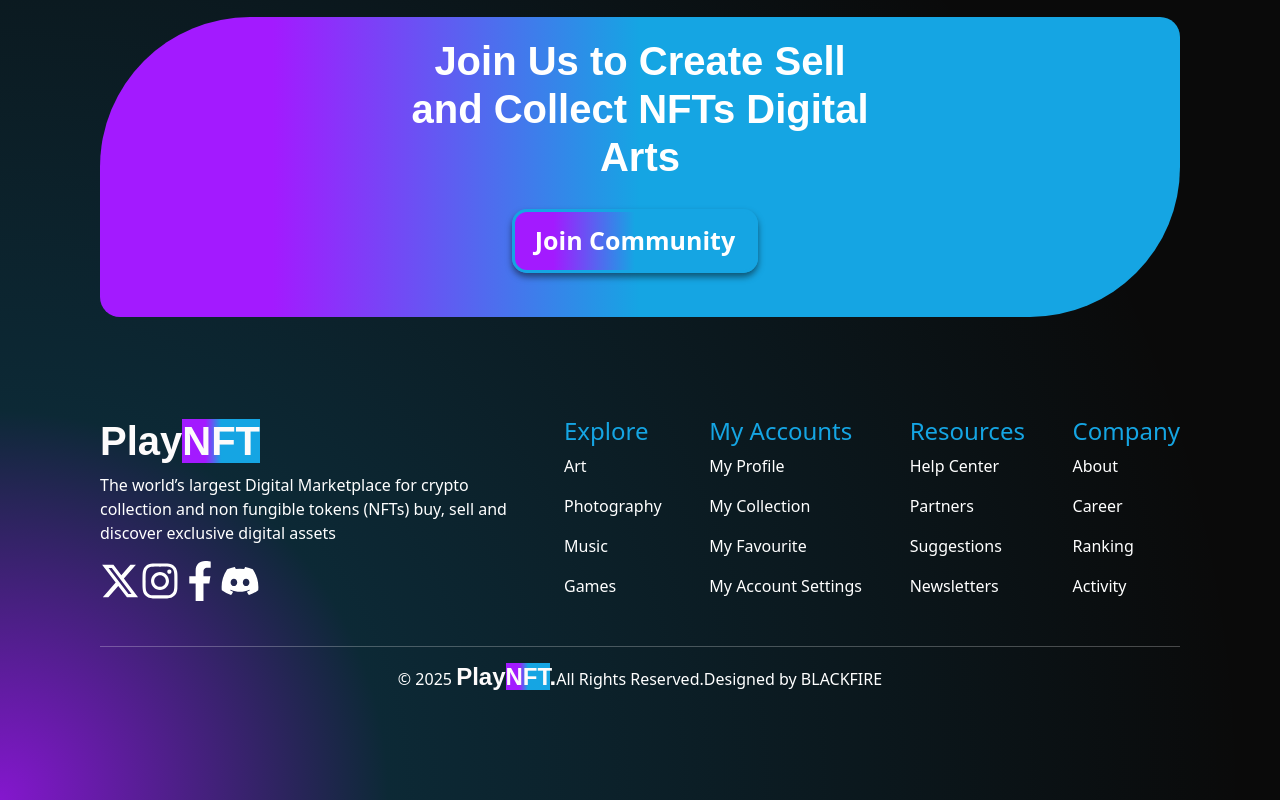
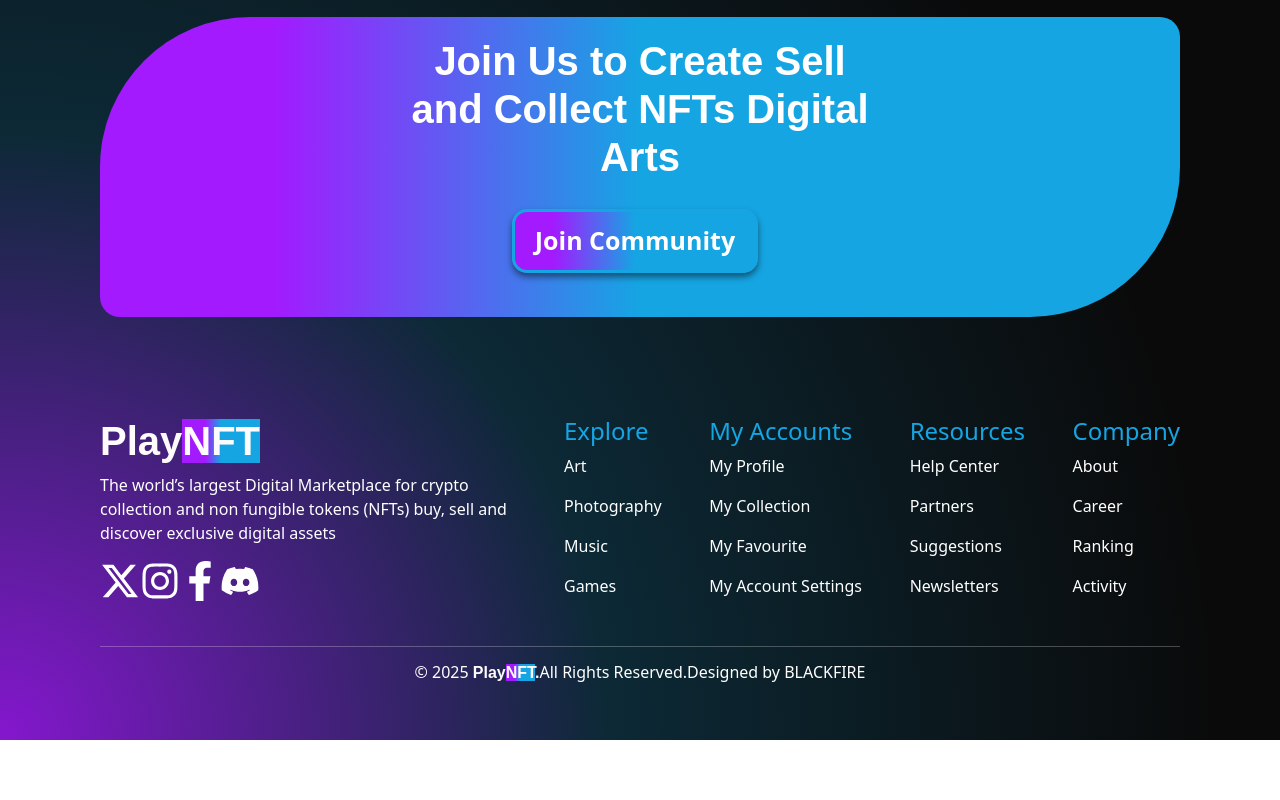
Before and after one commit to BeLaughter/Nftpage, a React (Vite) app: page /news in a window 1280 px wide. Shown: the part 1125-1925 px from the top of the page. After the commit the page ends 1865 px from the top, so only its background shows below. Built offline with nearby package versions, Linux system fonts and the light colour scheme.

Commit message:
my changes commit

```diff
--- a/src/App.css
+++ b/src/App.css
@@ -72,3 +72,6 @@ ul li {
 .btn {
   box-shadow: 0 8px 16px 0 rgba(0, 0, 0, 0.2), 0 6px 20px 0 rgba(0, 0, 0, 0.19);
 }
+.btn:hover {
+  color: rgb(131, 7, 247);
+}
--- a/src/Components/Footer.css
+++ b/src/Components/Footer.css
@@ -52,6 +52,7 @@
 @media (min-width: 769px) {
   .footer {
     padding: 100px;
+    padding-bottom: 50px !important;
     color: white;
   }
   .flex-item1 {
@@ -94,7 +95,7 @@
     text-decoration: none;
     font-weight: bold;
     font-family: "poppings", sans-serif;
-    font-size: 1.5rem;
+    font-size: 1rem;
   }
 }
 
@@ -105,7 +106,7 @@
   background-image: radial-gradient(
     circle at left bottom,
     /* Move blob to the left bottom */ rgba(163, 26, 255, 0.8) 0%,
-    /* Vibrant purple */ rgba(21, 165, 227, 0.2) 25%,
+    /* Vibrant purple */ rgba(21, 165, 227, 0.2) 40%,
     /* Subtle blue fade */ transparent 80%
   );
 }
```
